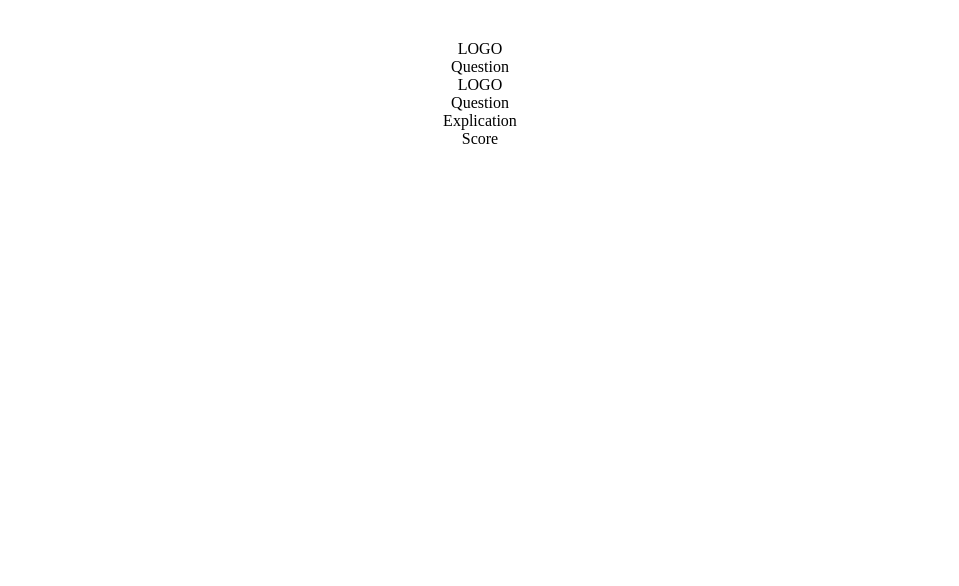
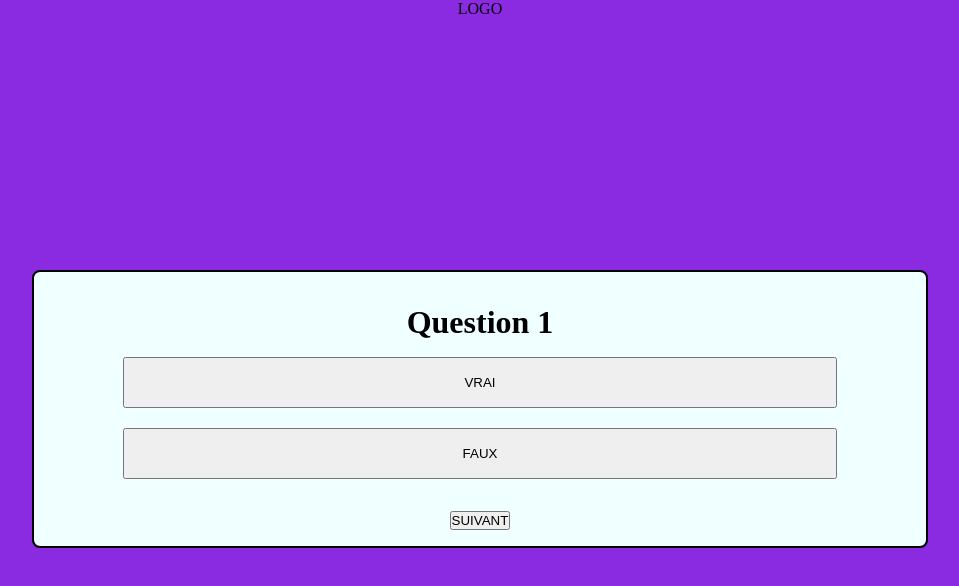
Before and after one commit to sdp971/fly, a React (Vite) app: page /quiz in a window 1280 px wide. Shown: the top 586 px of the page, without its empty margins (160-1119 px from the left). Built offline with nearby package versions, Linux system fonts and the light colour scheme.

Commit message:
json made and current work

```diff
--- a/src/App.css
+++ b/src/App.css
@@ -1,6 +1,28 @@
+* {
+  box-sizing: border-box;
+  padding: 0;
+  margin: 0;
+}
+
 #root {
-  max-width: 1280px;
-  margin: 0 auto;
-  padding: 2rem;
   text-align: center;
+ background-color: blueviolet;
 }
+
+.question-container {
+  border: 2px solid black;
+  background-color: azure;
+  width: 70%;
+  margin: auto;
+  height: fit-content;
+  display: flex;
+  flex-direction: column;
+  align-content: center;
+  justify-content: center;
+  border-radius: 8px;
+   padding: 16px 0px 16px 0px;
+}
+
+.question-container > h1{
+  padding: 16px;
+}
--- a/src/App.jsx
+++ b/src/App.jsx
@@ -1,14 +1,16 @@
 import './App.css';
-import Homepage from './pages/Homepage';
+// import Homepage from './pages/Homepage';
 import Quiz from './pages/Quiz';
-import Resultpage from './pages/Resultpage';
+
+// import Resultpage from './pages/Resultpage';
 
 function App() {
   return (
     <>
-      <Homepage />
+      {/* <Homepage /> */}
       <Quiz />
-      <Resultpage />
+
+      {/* <Resultpage /> */}
     </>
   );
 }
--- a/src/components/Button.jsx
+++ b/src/components/Button.jsx
@@ -1,5 +1,5 @@
-function Button() {
-  return <button>Fermer</button>;
+function Button({ children,onclick }) {
+  return <button  type="submit"onClick={onclick}>{children}</button>;
 }
 
 export default Button;
--- a/src/components/Explication.jsx
+++ b/src/components/Explication.jsx
@@ -1,9 +1,9 @@
 
 
-function Explication  ()  {
+function Explication  ({texte})  {
   return (
     <div>
-      Explication
+     {texte}
     </div>
   )
 }
--- a/src/components/Question.jsx
+++ b/src/components/Question.jsx
@@ -1,5 +1,52 @@
+import { useState } from 'react';
+import quiz from '../services/quiz.js';
+import Button from './Button.jsx';
+import Explication from './Explication.jsx';
+
+
+
 function Question() {
-  return <div>Question</div>;
+
+  const questions = quiz.questions
+
+  console.log(questions[1 - 1].explication_vrai, "numero")
+
+   const [displayComponent, setDisplayComponent] = useState(null);
+
+   function handleClick  (questionId, answer)  {
+     switch (answer) {
+       case 'VRAI':
+         setDisplayComponent( <Explication texte={questions[(`${questionId}`-1)].explication_vrai }/>);
+         break;
+       case 'FAUX':
+        setDisplayComponent(
+          <Explication
+            texte={questions[`${questionId}` - 1].explication_faux}
+          />
+        );
+         break;
+       default:
+         setDisplayComponent(null);
+     }
+   }
+
+
+
+
+  return (
+    <div>
+      {questions.map((question,index) => (
+        <div key={index}>
+          <h1>{question.question}</h1>
+
+          <Button onclick={() => handleClick(question.id, 'VRAI')}>VRAI</Button>
+          <Button onclick={() => handleClick(question.id, 'FAUX')}>FAUX</Button>
+
+          {displayComponent}
+        </div>
+      ))}
+    </div>
+  );
 }
 
 export default Question;
--- /dev/null
+++ b/src/components/Question2.jsx
@@ -0,0 +1,5 @@
+function Question2({ question }) {
+  return <h1>{question}</h1>;
+}
+
+export default Question2;
--- a/src/pages/Quiz.jsx
+++ b/src/pages/Quiz.jsx
@@ -1,13 +1,77 @@
-import Explication from "../components/Explication";
-import Logo from "../components/Logo";
-import Question from "../components/Question";
+import Explication from '../components/Explication';
+import Logo from '../components/Logo';
+// import Question from '../components/Question';
+import Question2 from '../components/Question2.jsx';
+import quiz from '../services/quiz.js';
+import Button from '../components/Button.jsx';
+import { useRef, useState } from 'react';
+import './Quizz.css';
 
 function Quiz() {
-  return <div>
-    <Logo />
-    <Question />
-    <Explication/>
-  </div>;
+  const questions = quiz.questions;
+
+  const [displayComponent, setDisplayComponent] = useState(null);
+  const [currentQuestion, setCurrentQuestion] = useState(0);
+  const questionContainerRef = useRef(null);
+
+  console.log(questions[currentQuestion].question, 'question display');
+
+  function handleClick(questionId, answer) {
+    console.log(questionId, 'id');
+    switch (answer) {
+      case 'VRAI':
+        setDisplayComponent(
+          <Explication
+            texte={questions[`${questionId}` - 1].explication_vrai}
+          />
+        );
+        break;
+      case 'FAUX':
+        setDisplayComponent(
+          <Explication
+            texte={questions[`${questionId}` - 1].explication_faux}
+          />
+        );
+        break;
+      default:
+        setDisplayComponent(null);
+    }
+  }
+
+  function handleNext() {
+    setDisplayComponent(null);
+    if (currentQuestion < questions.length - 1) {
+      setCurrentQuestion(currentQuestion + 1);
+    }
+  }
+
+  return (
+    <div className='Quizz'>
+      <Logo />
+
+      <div className='question-container' ref={questionContainerRef}>
+        <Question2 question={questions[currentQuestion].question} />
+
+        <div className='answer-container'>
+          <Button
+            onclick={() => handleClick(questions[currentQuestion].id, 'VRAI')}
+          >
+            VRAI
+          </Button>
+          <Button
+            onclick={() => handleClick(questions[currentQuestion].id, 'FAUX')}
+          >
+            FAUX
+          </Button>
+        </div>
+
+        {displayComponent}
+        <div className='btn-next'>
+          <Button onclick={handleNext}>SUIVANT</Button>
+        </div>
+      </div>
+    </div>
+  );
 }
 
 export default Quiz;
--- /dev/null
+++ b/src/pages/Quizz.css
@@ -0,0 +1,26 @@
+.Quizz{
+  background-color: blueviolet;
+ height: 100vh;
+  display: flex;
+  flex-direction: column;
+  justify-content: center;
+
+
+}
+.answer-container{
+  width: 80%;
+  display: flex;
+  flex-direction: column;
+  gap: 20px;
+  margin: auto;
+
+}
+
+.answer-container > button{
+ padding: 16px;
+ height: fit-content;
+}
+
+.btn-next{
+  padding-top: 32px;
+}
--- /dev/null
+++ b/src/services/quiz.js
@@ -0,0 +1,46 @@
+const quiz = {
+  questions: [
+    {
+      id: 1,
+      question: 'Question 1',
+      explication_vrai: 'Explication pour la réponse Vrai de la question 1',
+      explication_faux: 'Explication pour la réponse Faux de la question 1',
+      backgroundColor: '#FAD02E',
+      height: '200',
+    },
+    {
+      id: 2,
+      question: 'Question 2',
+      explication_vrai: 'Explication pour la réponse Vrai de la question 2',
+      explication_faux: 'Explication pour la réponse Faux de la question 2',
+      backgroundColor: '#58B4CC',
+      height: '180',
+    },
+    {
+      id: 3,
+      question: 'Question 3',
+      explication_vrai: 'Explication pour la réponse Vrai de la question 3',
+      explication_faux: 'Explication pour la réponse Faux de la question 3',
+      backgroundColor: '#A3FFA3',
+      height: '220',
+    },
+    {
+      id: 4,
+      question: 'Question 4',
+      explication_vrai: 'Explication pour la réponse Vrai de la question 4',
+      explication_faux: 'Explication pour la réponse Faux de la question 4',
+      backgroundColor: '#FF7F50',
+      height: '190',
+    },
+    {
+      id: 5,
+      question: 'Question 5',
+      explication_vrai: 'Explication pour la réponse Vrai de la question 5',
+      explication_faux: 'Explication pour la réponse Faux de la question 5',
+      backgroundColor: '#C5E384',
+      height: '210',
+    },
+  ],
+};
+
+export default quiz;
```
